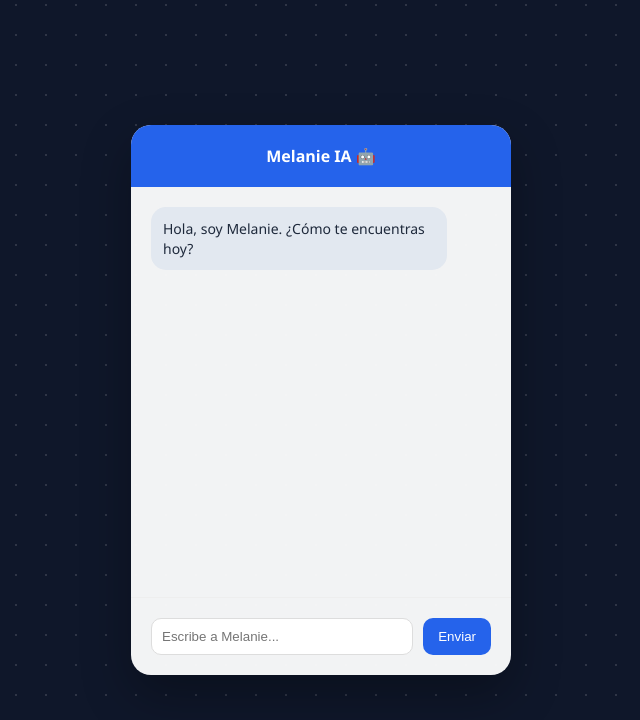
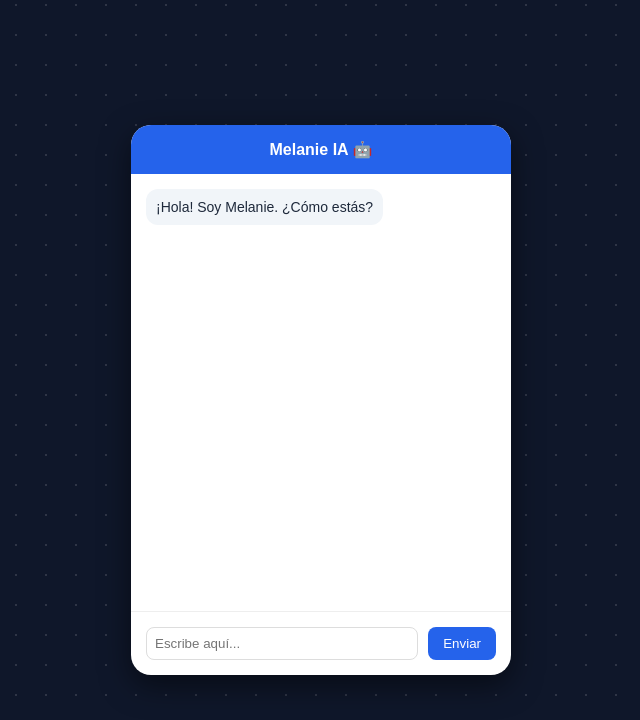
Before and after one commit to BradGT346/Melani-Perucalls-IA, a website: page index.html in a window 1280 px wide. Shown: the top 720 px of the page, without its empty margins (319-959 px from the left). Drawn offline with Linux system fonts and the light colour scheme.

Commit message:
Update index.html

```diff
--- a/index.html
+++ b/index.html
@@ -2,73 +2,41 @@
 <html lang="es">
 <head>
     <meta charset="UTF-8">
+    <meta name="viewport" content="width=device-width, initial-scale=1.0">
     <title>Melanie IA</title>
     <style>
-        body {
-            margin: 0;
-            height: 100vh;
-            display: flex;
-            justify-content: center;
-            align-items: center;
-            background: #0f172a; /* Fondo oscuro original */
-            font-family: 'Segoe UI', sans-serif;
-            overflow: hidden;
-        }
-        /* El fondo de puntos que se movía */
-        .bg-dots {
-            position: fixed;
-            top: 0; left: 0; width: 100%; height: 100%;
-            background-image: radial-gradient(#ffffff22 1px, transparent 1px);
-            background-size: 30px 30px;
-            z-index: -1;
-            animation: move 10s linear infinite;
-        }
-        @keyframes move {
-            from { background-position: 0 0; }
-            to { background-position: 100px 100px; }
-        }
-        .chat-container {
-            width: 380px;
-            height: 550px;
-            background: rgba(255, 255, 255, 0.95);
-            border-radius: 20px;
-            display: flex;
-            flex-direction: column;
-            box-shadow: 0 20px 50px rgba(0,0,0,0.3);
-        }
-        .header { background: #2563eb; color: white; padding: 20px; border-radius: 20px 20px 0 0; text-align: center; font-weight: bold; }
-        #chat-window { flex: 1; padding: 20px; overflow-y: auto; display: flex; flex-direction: column; gap: 10px; }
-        .msg { padding: 12px; border-radius: 15px; font-size: 14px; line-height: 1.4; max-width: 80%; }
+        body { margin: 0; height: 100vh; display: flex; justify-content: center; align-items: center; background: #0f172a; font-family: sans-serif; overflow: hidden; }
+        .bg-dots { position: fixed; top: 0; left: 0; width: 100%; height: 100%; background-image: radial-gradient(#ffffff22 1px, transparent 1px); background-size: 30px 30px; z-index: -1; animation: move 10s linear infinite; }
+        @keyframes move { from { background-position: 0 0; } to { background-position: 100px 100px; } }
+        .chat-container { width: 380px; height: 550px; background: white; border-radius: 20px; display: flex; flex-direction: column; box-shadow: 0 10px 30px rgba(0,0,0,0.5); }
+        .header { background: #2563eb; color: white; padding: 15px; border-radius: 20px 20px 0 0; text-align: center; font-weight: bold; }
+        #chat { flex: 1; padding: 15px; overflow-y: auto; display: flex; flex-direction: column; gap: 10px; }
+        .msg { padding: 10px; border-radius: 12px; font-size: 14px; max-width: 80%; }
         .user { background: #2563eb; color: white; align-self: flex-end; }
-        .ia { background: #e2e8f0; color: #1e293b; align-self: flex-start; }
-        .input-area { padding: 20px; display: flex; gap: 10px; border-top: 1px solid #eee; }
-        input { flex: 1; padding: 10px; border: 1px solid #ddd; border-radius: 10px; outline: none; }
-        button { background: #2563eb; color: white; border: none; padding: 10px 15px; border-radius: 10px; cursor: pointer; }
+        .ia { background: #f1f5f9; color: #1e293b; align-self: flex-start; }
+        .input-box { padding: 15px; display: flex; gap: 10px; border-top: 1px solid #eee; }
+        input { flex: 1; padding: 8px; border: 1px solid #ddd; border-radius: 8px; }
+        button { background: #2563eb; color: white; border: none; padding: 8px 15px; border-radius: 8px; cursor: pointer; }
     </style>
 </head>
 <body>
     <div class="bg-dots"></div>
     <div class="chat-container">
         <div class="header">Melanie IA 🤖</div>
-        <div id="chat-window">
-            <div class="msg ia">Hola, soy Melanie. ¿Cómo te encuentras hoy?</div>
-        </div>
-        <div class="input-area">
-            <input type="text" id="userInput" placeholder="Escribe a Melanie...">
+        <div id="chat"><div class="msg ia">¡Hola! Soy Melanie. ¿Cómo estás?</div></div>
+        <div class="input-box">
+            <input type="text" id="userInput" placeholder="Escribe aquí...">
             <button onclick="enviar()">Enviar</button>
         </div>
     </div>
-
     <script>
         async function enviar() {
             const input = document.getElementById('userInput');
-            const window = document.getElementById('chat-window');
+            const chat = document.getElementById('chat');
             const text = input.value.trim();
             if(!text) return;
-
-            window.innerHTML += `<div class="msg user">${text}</div>`;
+            chat.innerHTML += `<div class="msg user">${text}</div>`;
             input.value = '';
-
             try {
                 const res = await fetch('/api/chat', {
                     method: 'POST',
@@ -76,12 +44,11 @@
                     body: JSON.stringify({ userPrompt: text })
                 });
                 const data = await res.json();
-                // Aquí corregimos el "undefined" asegurando que leemos 'response'
-                window.innerHTML += `<div class="msg ia">${data.response || "No pude responder."}</div>`;
-            } catch (e) {
-                window.innerHTML += `<div class="msg ia">Error de conexión.</div>`;
+                chat.innerHTML += `<div class="msg ia">${data.response || "Error"}</div>`;
+            } catch {
+                chat.innerHTML += `<div class="msg ia">Error de conexión.</div>`;
             }
-            window.scrollTop = window.scrollHeight;
+            chat.scrollTop = chat.scrollHeight;
         }
     </script>
 </body>
```
